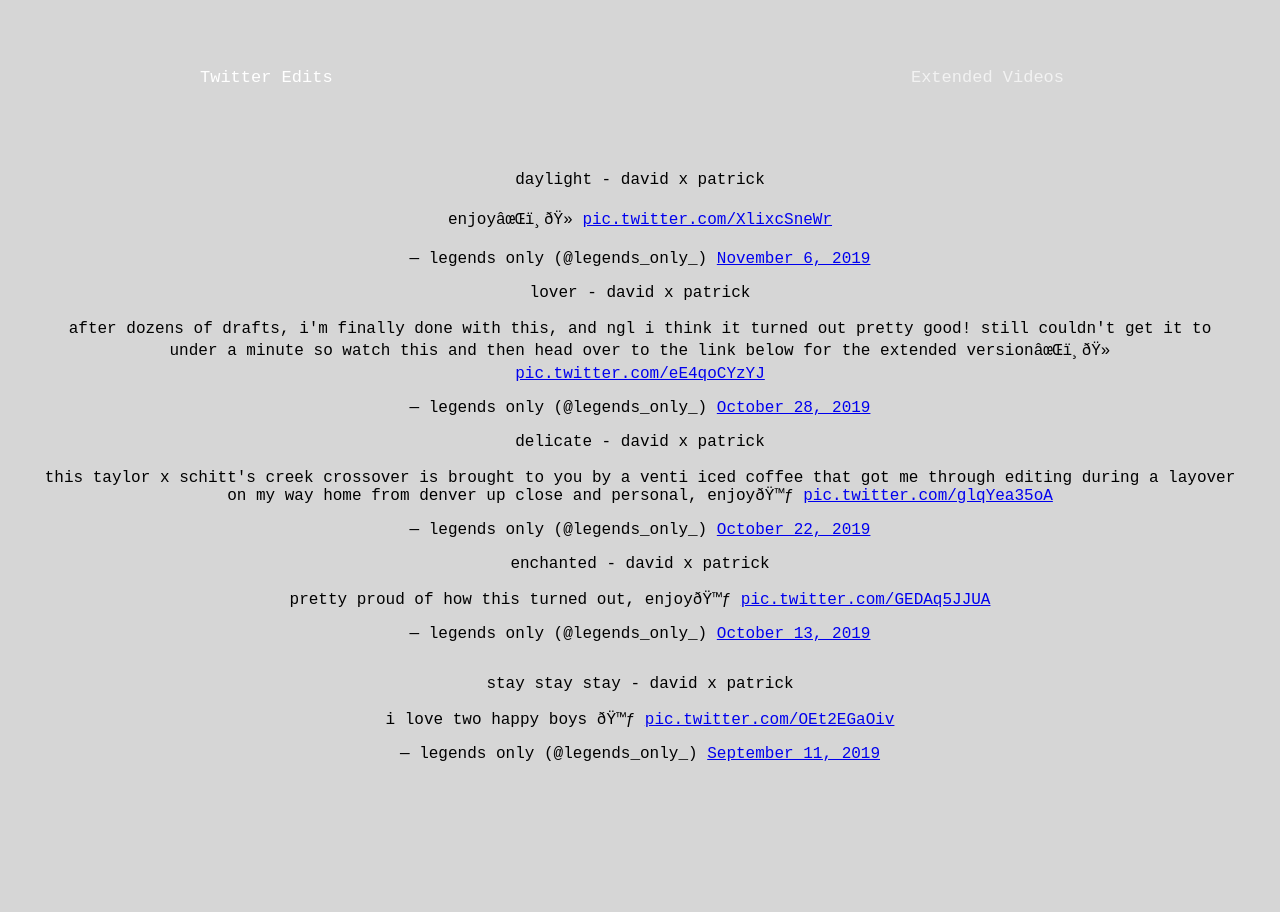
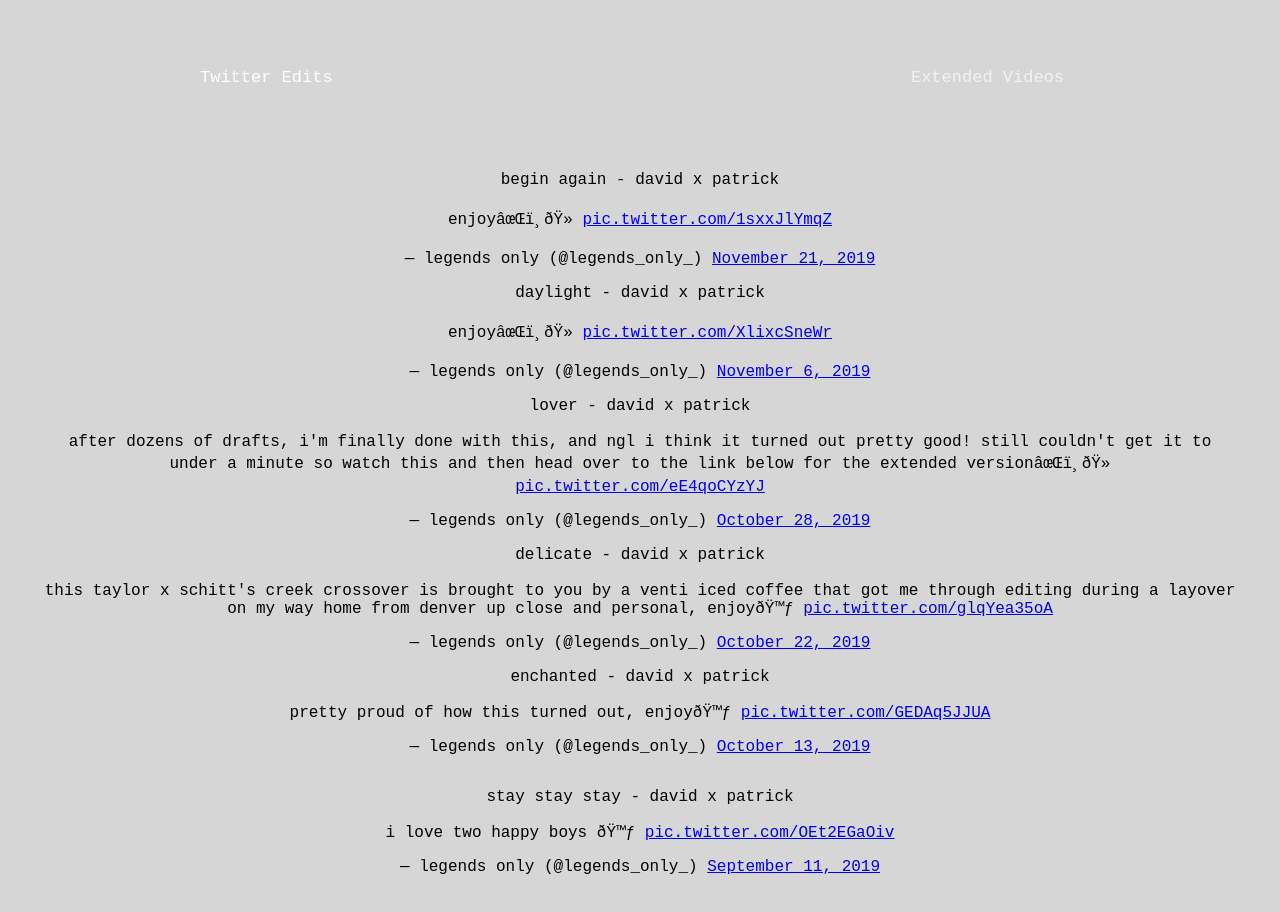
Before and after one commit to legendsonly/legendsonly.github.io, a plain HTML site: page index.html in a window 1280 px wide. Before the commit the page ends 833 px from the top, so only its background shows below. Drawn offline with Linux system fonts and the light colour scheme.

Commit message:
Update index.html

```diff
--- a/index.html
+++ b/index.html
@@ -115,6 +115,10 @@ body {
 <!-- Grid -->
 
 <div class="column">
+	<blockquote class="twitter-tweet"><p lang="en" dir="ltr">begin again - david x patrick<br><br>enjoy✌️🏻 <a href="https://t.co/1sxxJlYmqZ">pic.twitter.com/1sxxJlYmqZ</a></p>&mdash; legends only (@legends_only_) <a href="https://twitter.com/legends_only_/status/1197304625898106880?ref_src=twsrc%5Etfw">November 21, 2019</a></blockquote> <script async src="https://platform.twitter.com/widgets.js" charset="utf-8"></script>
+</div>
+
+<div class="column">
 	<blockquote class="twitter-tweet"><p lang="en" dir="ltr">daylight - david x patrick<br><br>enjoy✌️🏻 <a href="https://t.co/XlixcSneWr">pic.twitter.com/XlixcSneWr</a></p>&mdash; legends only (@legends_only_) <a href="https://twitter.com/legends_only_/status/1192207719639474180?ref_src=twsrc%5Etfw">November 6, 2019</a></blockquote> <script async src="https://platform.twitter.com/widgets.js" charset="utf-8"></script>
 </div>
 
```
